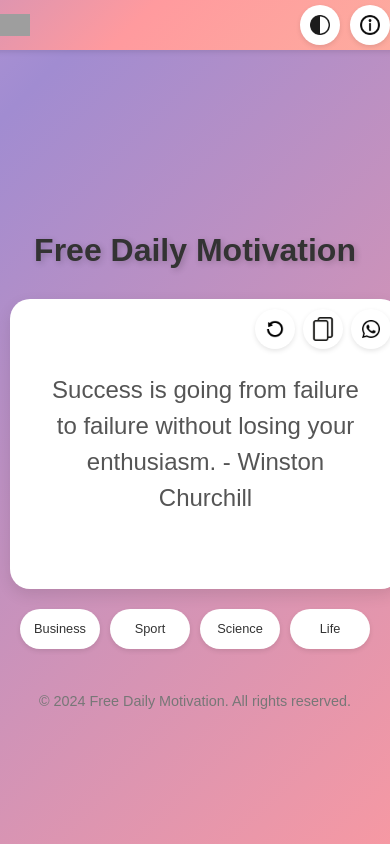
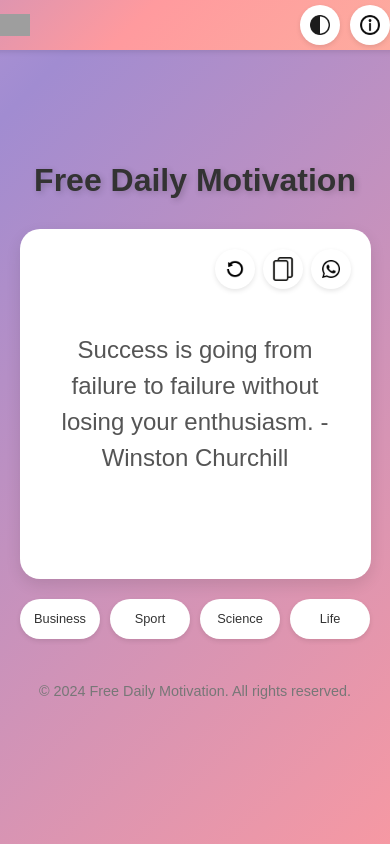
Before and after one commit to Paramboia/freedailymotivation.com, a plain HTML site: page index.html in a window 390 px wide. Drawn offline with Linux system fonts and the light colour scheme; grey boxes are pictures that could not be loaded.

Commit message:
Update index.html

```diff
--- a/index.html
+++ b/index.html
@@ -136,7 +136,11 @@
         }
 
         .quote-section {
-            margin-top: 80px;
+            display: flex;
+            justify-content: center;
+            align-items: center;
+            flex-direction: column;
+            width: 100%; /* Ensure the section takes the full width */
         }
 
         .title {
@@ -295,14 +299,17 @@
 
             .quote-box {
                 padding: 20px;
-                width: 90%; /* Make it responsive */
-                max-width: 300%; /* Ensure it doesn't exceed viewport width */
-                height: 250px; /* Slightly smaller height for mobile */
+                width: 90%; /* Make it responsive to the viewport width */
+                max-width: 100%; /* Ensure it doesn't exceed viewport width */
+                box-sizing: border-box; /* Ensure padding is included in the width calculation */
+                height: 350px; /* Increased height for mobile */
+                margin: 0 auto; /* Center the box horizontally */
+                position: relative;
             }
 
             .button-container {
-                top: 10px;
-                right: 10px;
+                top: 20px; /* Ensure button container fits well in the increased height */
+                right: 20px;
                 gap: 8px;
             }
 
```
